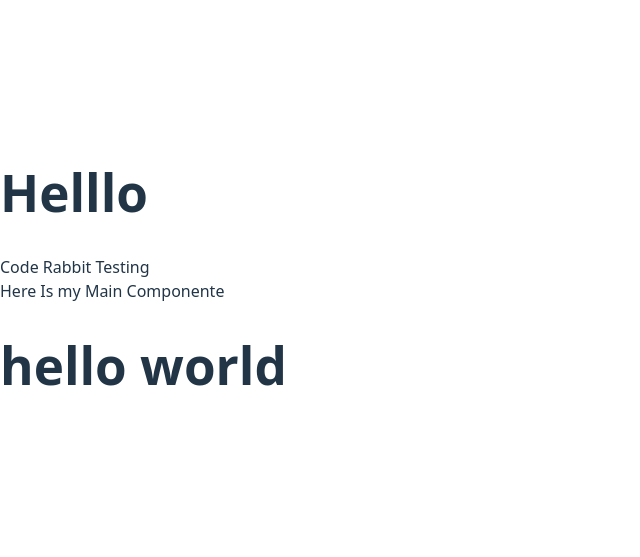
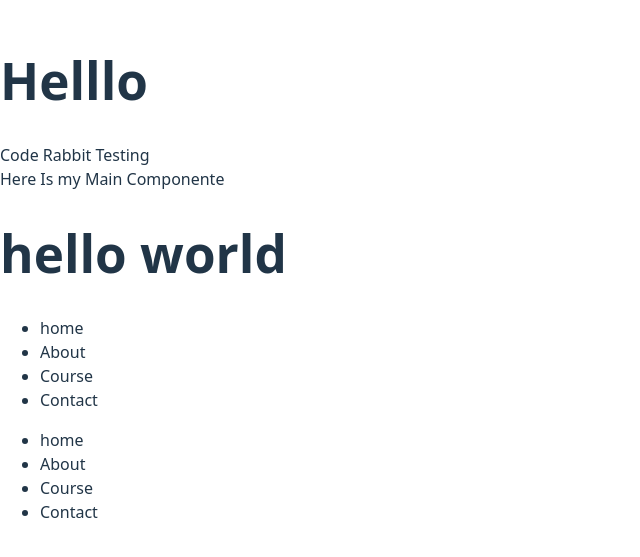
Before and after one commit to Mahenoor-Mehtab/test1, a React (Vite) app: page / in a window 1280 px wide. Shown: the part 121-678 px from the top of the page, without its empty margins (0-640 px from the left). Built offline with nearby package versions, Linux system fonts and the light colour scheme.

Commit message:
add navbar

```diff
--- a/src/App.jsx
+++ b/src/App.jsx
@@ -1,5 +1,6 @@
 import React from "react";
 import Main from "./components/main";
+import Navbar from "./components/Navbar";
 
 const App = () => {
   return (
@@ -8,7 +9,8 @@ const App = () => {
       <div>Code Rabbit Testing</div>
       <Main />
       <h1>hello world</h1>
-
+     <Navbar/>
+     <Navbar/>
       <p></p>
     </>
   );
```
